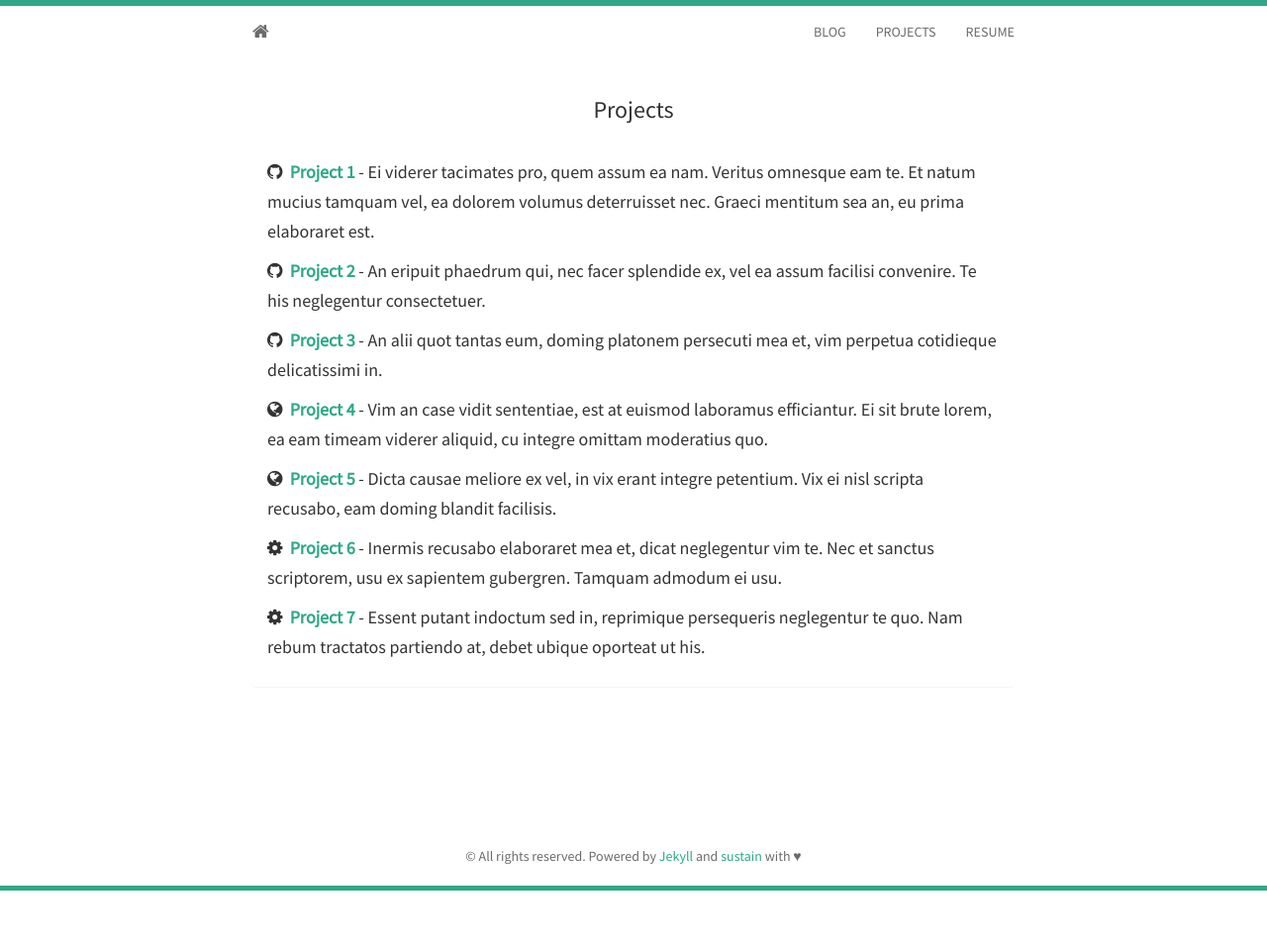
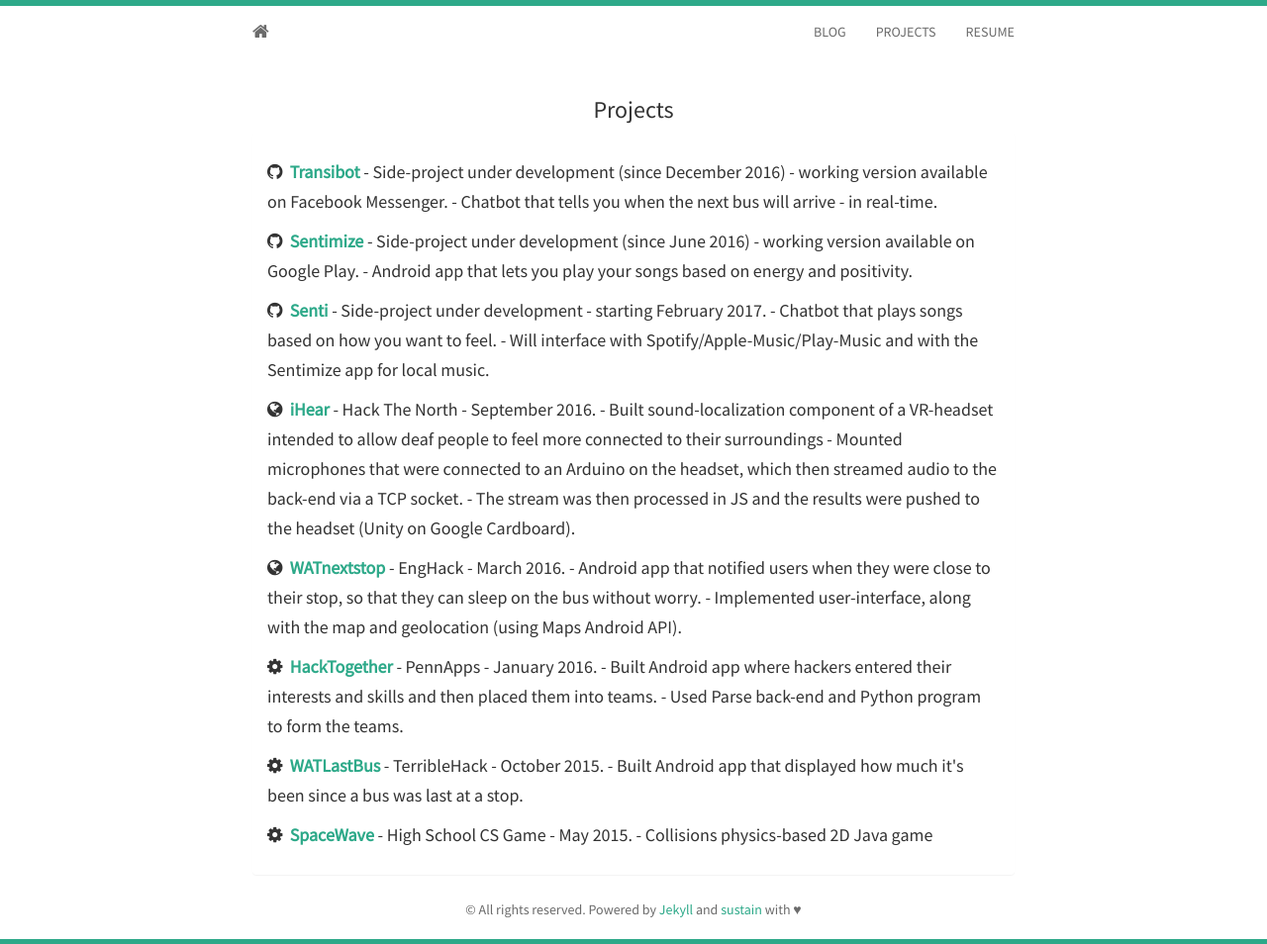
Before and after one commit to EddyIonescu/eddyionescu.github.io, a Jekyll site: the page built from projects.html, in a window 1280 px wide. Shown: the whole page at 99% size. Built offline with Jekyll 4.4.1, drawn with Linux system fonts in a browser that asks for light colours; nearby versions of some CDN libraries; before the commit the page ends 900 px from its top, so only the background shows below that.

Commit message:
Update projects.html

```diff
--- a/_includes/projects.html
+++ b/_includes/projects.html
@@ -4,38 +4,50 @@
   <div class="panel panel-default">
     <div class="panel-body">
 		<h5>
-			<i class="fa fa-github"></i>&nbsp;&nbsp;<strong><a href="#">Project 1</a></strong>
-			- Ei viderer tacimates pro, quem assum ea nam. Veritus omnesque eam te. Et natum mucius tamquam vel,
-			ea dolorem volumus deterruisset nec. Graeci mentitum sea an, eu prima elaboraret est.
+			<i class="fa fa-github"></i>&nbsp;&nbsp;<strong><a href="http://transibot.com">Transibot</a></strong>
+			- Side-project under development (since December 2016) - working version available on Facebook Messenger.
+			- Chatbot that tells you when the next bus will arrive - in real-time.
 		</h5>
 		<h5>
-			<i class="fa fa-github"></i>&nbsp;&nbsp;<strong><a href="#">Project 2</a></strong>
-			- An eripuit phaedrum qui, nec facer splendide ex, vel ea assum facilisi convenire.
-			Te his neglegentur consectetuer.
+			<i class="fa fa-github"></i>&nbsp;&nbsp;<strong><a href="http://sentimize.me">Sentimize</a></strong>
+			- Side-project under development (since June 2016) - working version available on Google Play.
+			- Android app that lets you play your songs based on energy and positivity.
 		</h5>
     	<h5>
-			<i class="fa fa-github"></i>&nbsp;&nbsp;<strong><a href="#">Project 3</a></strong>
-			- An alii quot tantas eum, doming platonem persecuti mea et, vim perpetua cotidieque delicatissimi in.
+			<i class="fa fa-github"></i>&nbsp;&nbsp;<strong><a href="#">Senti</a></strong>
+		        - Side-project under development - starting February 2017.
+			- Chatbot that plays songs based on how you want to feel.
+		        - Will interface with Spotify/Apple-Music/Play-Music and with the Sentimize app for local music.
 		</h5>
 		<h5>
-			<i class="fa fa-globe"></i>&nbsp;&nbsp;<strong><a href="#">Project 4</a></strong>
-			- Vim an case vidit sententiae, est at euismod laboramus efficiantur. Ei sit brute lorem,
-			ea eam timeam viderer aliquid, cu integre omittam moderatius quo.
+			<i class="fa fa-globe"></i>&nbsp;&nbsp;<strong><a href="https://devpost.com/software/ihear">iHear</a></strong>
+			- Hack The North - September 2016.
+			- Built sound-localization component of a VR-headset intended to allow deaf people to feel more connected to their surroundings
+                        - Mounted microphones that were connected to an Arduino on the headset, which then streamed audio to the back-end via a TCP socket.
+			- The stream was then processed in JS and the results were pushed to the headset (Unity on Google Cardboard).
+
 		</h5>
 		<h5>
-			<i class="fa fa-globe"></i>&nbsp;&nbsp;<strong><a href="#">Project 5</a></strong>
-			- Dicta causae meliore ex vel, in vix erant integre petentium. Vix ei nisl scripta recusabo,
-			eam doming blandit facilisis.
+			<i class="fa fa-globe"></i>&nbsp;&nbsp;<strong><a href="https://devpost.com/software/watnextstop">WATnextstop</a></strong>
+			- EngHack - March 2016.
+			- Android app that notified users when they were close to their stop, so that they can sleep on the bus without worry.
+			- Implemented user-interface, along with the map and geolocation (using Maps Android API).
 		</h5>
 		<h5>
-			<i class="fa fa-cog"></i>&nbsp;&nbsp;<strong><a href="#">Project 6</a></strong>
-			- Inermis recusabo elaboraret mea et, dicat neglegentur vim te. Nec et sanctus scriptorem,
-			usu ex sapientem gubergren. Tamquam admodum ei usu.
+			<i class="fa fa-cog"></i>&nbsp;&nbsp;<strong><a href="https://devpost.com/software/hacktogether-jnzo6w">HackTogether</a></strong>
+			- PennApps - January 2016.
+			- Built Android app where hackers entered their interests and skills and then placed them into teams.
+                        - Used Parse back-end and Python program to form the teams.
 		</h5>
 		<h5>
-			<i class="fa fa-cog"></i>&nbsp;&nbsp;<strong><a href="#">Project 7</a></strong>
-			- Essent putant indoctum sed in, reprimique persequeris neglegentur te quo. Nam rebum
-			tractatos partiendo at, debet ubique oporteat ut his.
+			<i class="fa fa-cog"></i>&nbsp;&nbsp;<strong><a href="https://devpost.com/software/lastbus-grt">WATLastBus</a></strong>
+			- TerribleHack - October 2015.
+			- Built Android app that displayed how much it's been since a bus was last at a stop.
+		</h5>
+	        <h5>
+			<i class="fa fa-cog"></i>&nbsp;&nbsp;<strong><a href="https://github.com/EddyIonescu/SpaceWave">SpaceWave</a></strong>
+			- High School CS Game - May 2015.
+			- Collisions physics-based 2D Java game
 		</h5>
 
 
```
